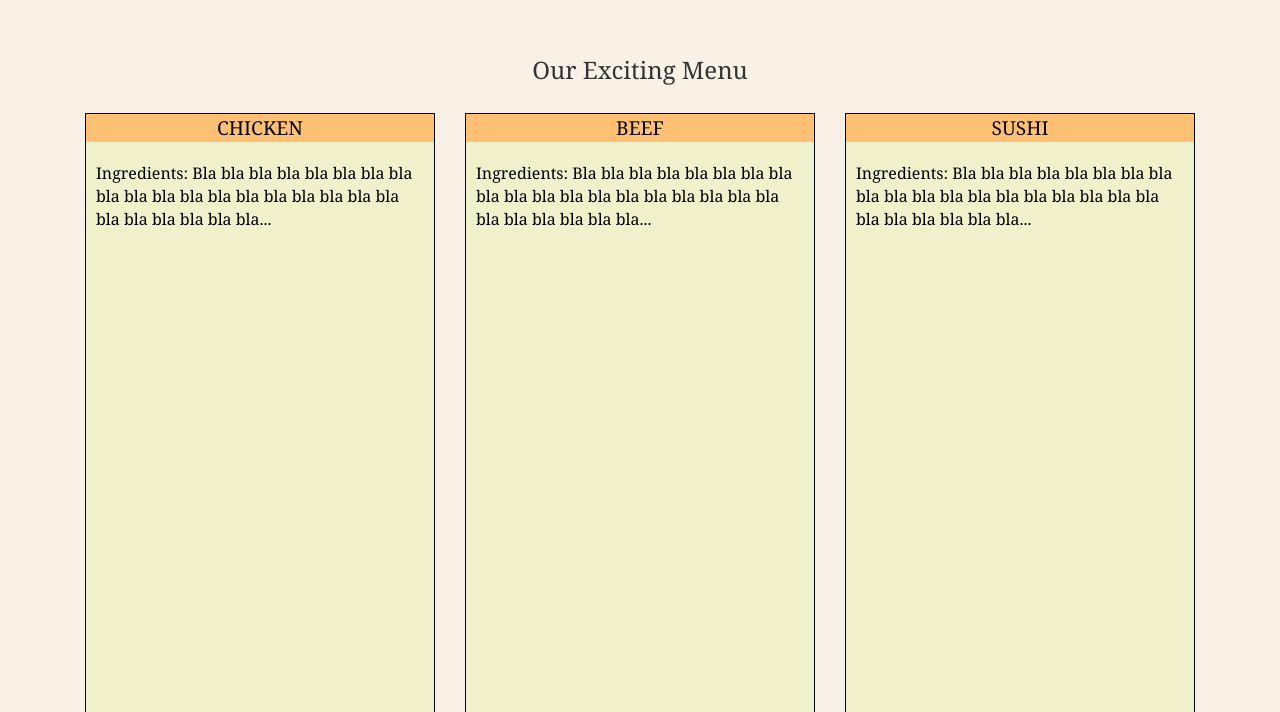
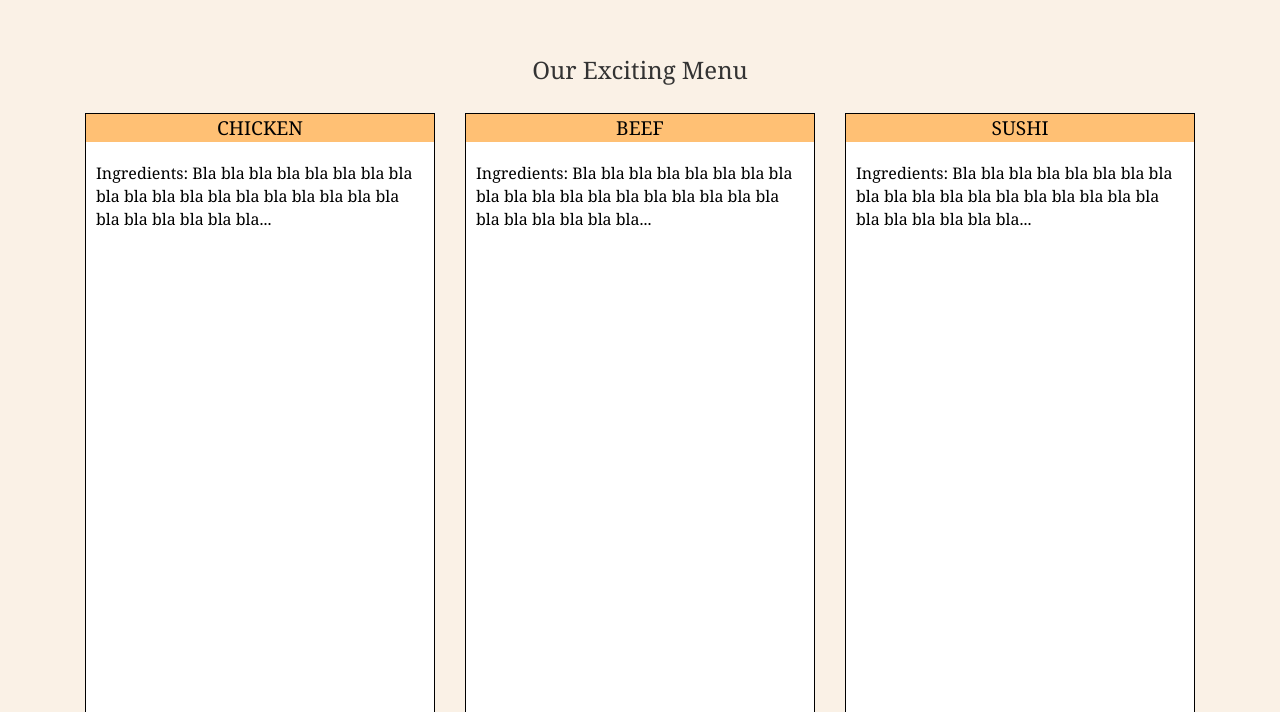
Before and after one commit to renadzo/module3_solution, a plain HTML site: page index.html in a window 1280 px wide. Shown: the part 88-800 px from the top of the page. Drawn offline with nearby package versions, Linux system fonts and the light colour scheme; a script that the page names is missing.

Commit message:
change color of section box

```diff
--- a/css/styles.css
+++ b/css/styles.css
@@ -81,7 +81,7 @@ h2 {
   width: 100%;
   height: 1000px;
   border: 1px solid black;
-  background-color: #F0F0CB;
+  background-color: white; /* #F0F0CB */
   overflow: auto
 }
 
```
